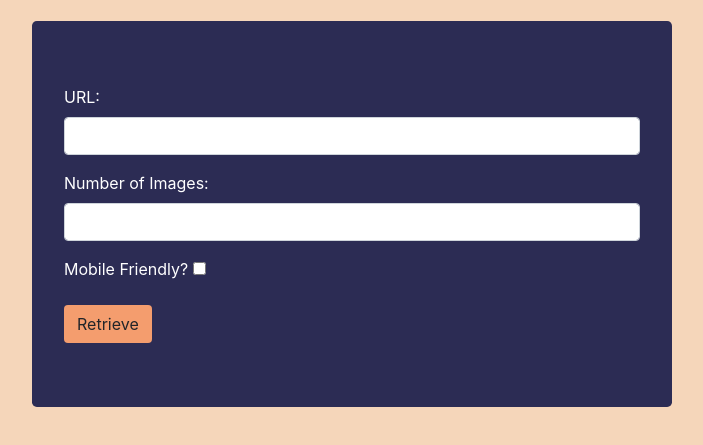
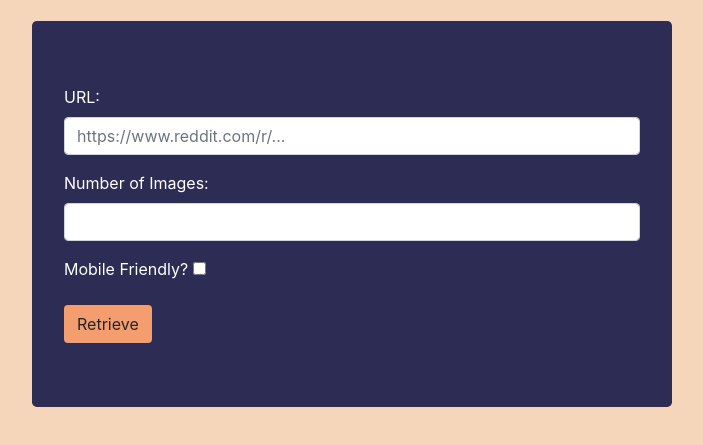
Before and after one commit to khalidsharmarke/reddit-image-scraper, a website: page public/form.html in a window 1280 px wide. Shown: the part 179-624 px from the top of the page, without its empty margins (288-991 px from the left). Drawn offline with nearby package versions, Linux system fonts and the light colour scheme; files that its build step writes are made by us from their sources; files whose address does not match are found by name.

Commit message:
added placeholder for url input

```diff
--- a/public/form.html
+++ b/public/form.html
@@ -21,7 +21,7 @@
             <form>
                 <div class="form-group">
                     <label for="url">URL:</label>
-                    <input type="text" class="form-control" id="url">
+                    <input type="text" class="form-control" id="url" placeholder="https://www.reddit.com/r/...">
                 </div>
                 <div class="form-group">
                     <label for="num_of_images">Number of Images:</label>
--- a/to-dos.txt
+++ b/to-dos.txt
@@ -9,3 +9,5 @@
 4) handle edge case for requests for less than 1
 
 5) add progress bar
+
+6) fix bug where fetch requets time out
```
